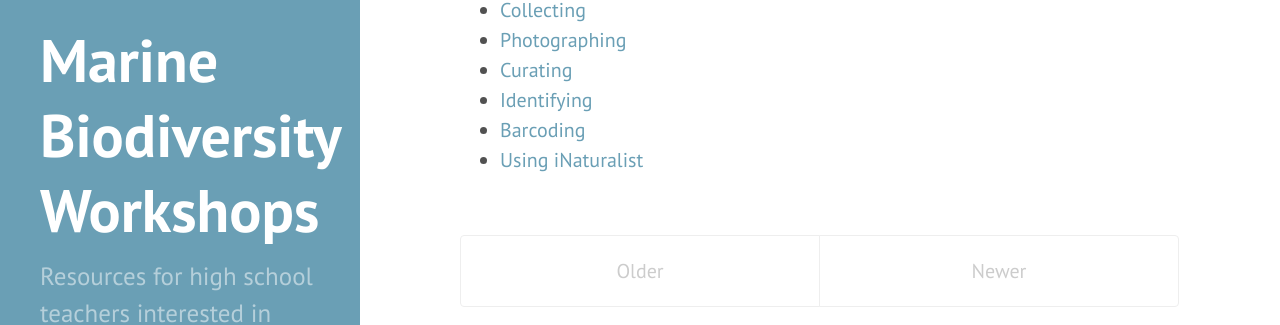
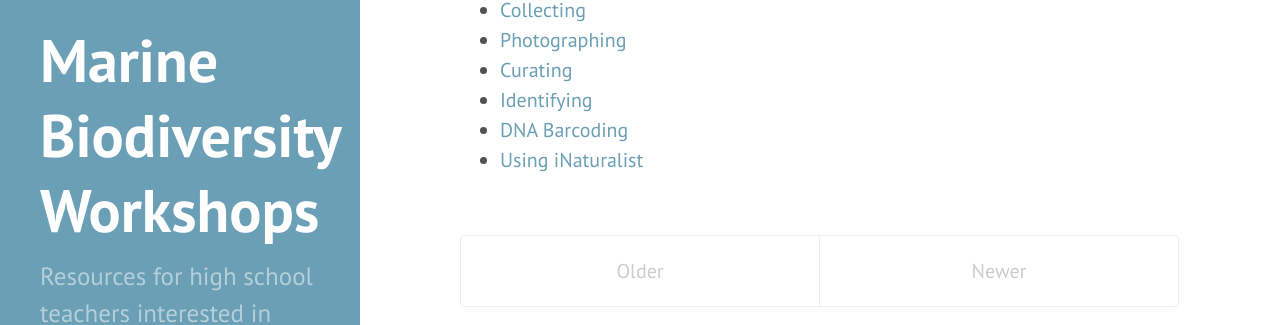
Before and after one commit to marine-diversity-workshops/marine-diversity-workshops.github.io, a Jekyll site: the page built from index.html, in a window 1280 px wide. Shown: the part 115-440 px from the top of the page. Built offline with Jekyll 4.4.1, drawn with Linux system fonts in a browser that asks for light colours; nearby versions of some CDN libraries; the list of posts is cut into pages by our own code.

Commit message:
rename title in index.html

```diff
--- a/index.html
+++ b/index.html
@@ -11,7 +11,7 @@ The steps involved:
 <li> <a href="{{ site.baseurl }}photographing">Photographing</a> </li>
 <li> <a href="{{ site.baseurl }}curating">Curating</a> </li>
 <li> <a href="{{ site.baseurl }}identifying">Identifying</a> </li>
-<li> <a href="{{ site.baseurl }}barcoding">Barcoding</a> </li>
+<li> <a href="{{ site.baseurl }}barcoding">DNA Barcoding</a> </li>
 <li> <a href="{{ site.baseurl }}inaturalist">Using iNaturalist</a> </li>
 </ul>
 
```
